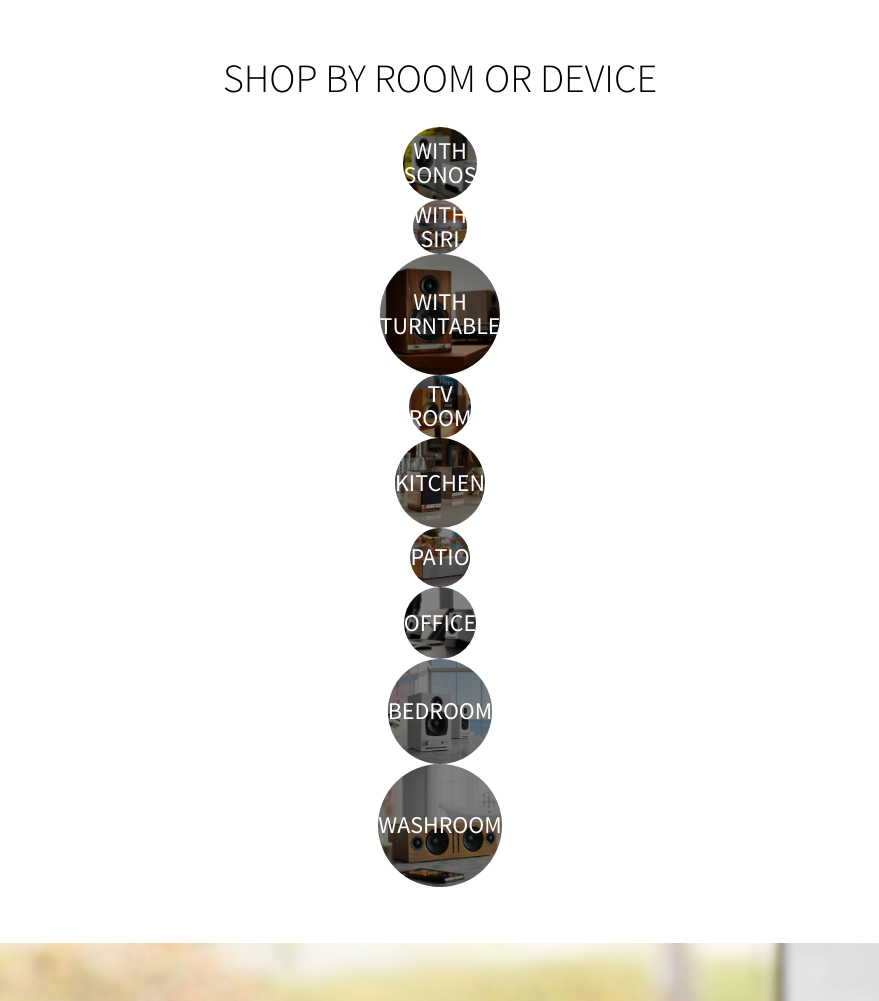
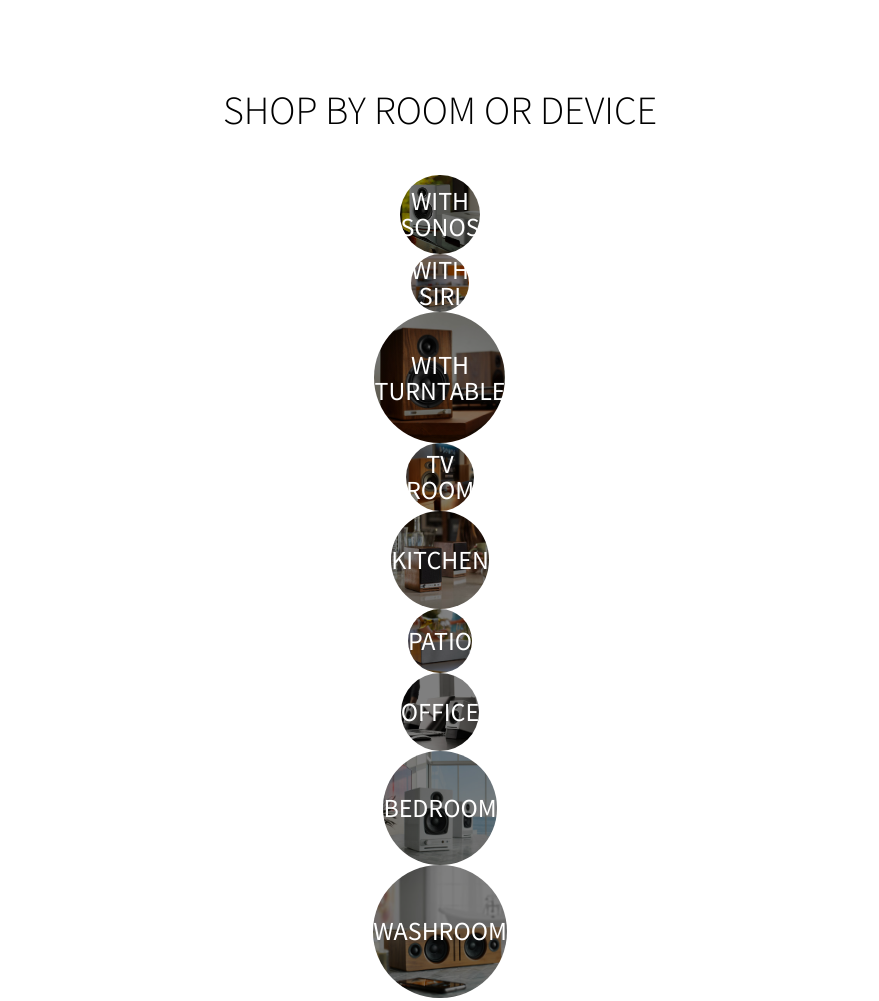
Before and after one commit to tonykielingbcit/fe02-audioengine, a website: page dev/master.html in a window 1280 px wide. Shown: the part 5249-6250 px from the top of the page, without its empty margins (200-1079 px from the left). Drawn offline with nearby package versions, Linux system fonts and the light colour scheme; files that its build step writes are made by us from their sources.

Commit message:
looks done

```diff
--- a/dev/master.html
+++ b/dev/master.html
@@ -3,7 +3,7 @@
   <head>
     <meta charset="UTF-8" />
     <meta name="viewport" content="width=device-width, initial-scale=1.0" />
-    <title>AUTOMOBILE TEAM</title>
+    <title>AudioEngine</title>
 
     <!-- *** IMPORTANT *** PUT LINKS TO GOOGLE FONTS HERE -->
     <!-- Put Google Fonts Here -->
--- a/dev/scss/_container04.scss
+++ b/dev/scss/_container04.scss
@@ -110,40 +110,27 @@
 }
 
 
-@media screen and (min-width: 400px) {
+@media screen and (min-width: 450px) {
     .container04 {
-        .circle {
-            width: 10rem;
-            height: 10rem;
-        }
-    }
-}
+        margin: 0;
 
-
-@media screen and (min-width: 500px) {
-    .container04 {
-        .circle {
-            width: 12rem;
-            height: 12rem;
+        p {
+            text-align: center;
+            padding-top: 2rem;
+            padding-bottom: 1rem;
         }
 
-    }
+        h3 {
+            font-size: 16px;
+        }
 
-}
-
-
-@media screen and (min-width: 640px) {
-    .container04 {
-        margin: 0;
-        p {
-            text-align: center;
-        }
         .carousel04 {
             display: block;
             width: 90%;
             margin-top: 1.5rem;
             margin-bottom: 1.5rem;
         }
+
         .slick-next::before, .slick-prev::before {
             content: "";
         }
@@ -167,6 +154,23 @@
             aspect-ratio: 1;
             margin: 0 1rem;
         }
-
     }
 }
+
+
+@media screen and (min-width: 600px) {
+    .container04 {
+        h3 {
+            font-size: 22px;
+        }
+    }
+}
+
+
+@media screen and (min-width: 1000px) {
+    .container04 {
+        h3 {
+            font-size: 26px;
+        }
+    }
+}
```
Also changed, not shown: dev/compiled/master.html (+1 -1 lines), dev/scripts/libs/carousel04.js (+4 -13 lines), dev/scss/_container03.scss (+0 -12 lines).
